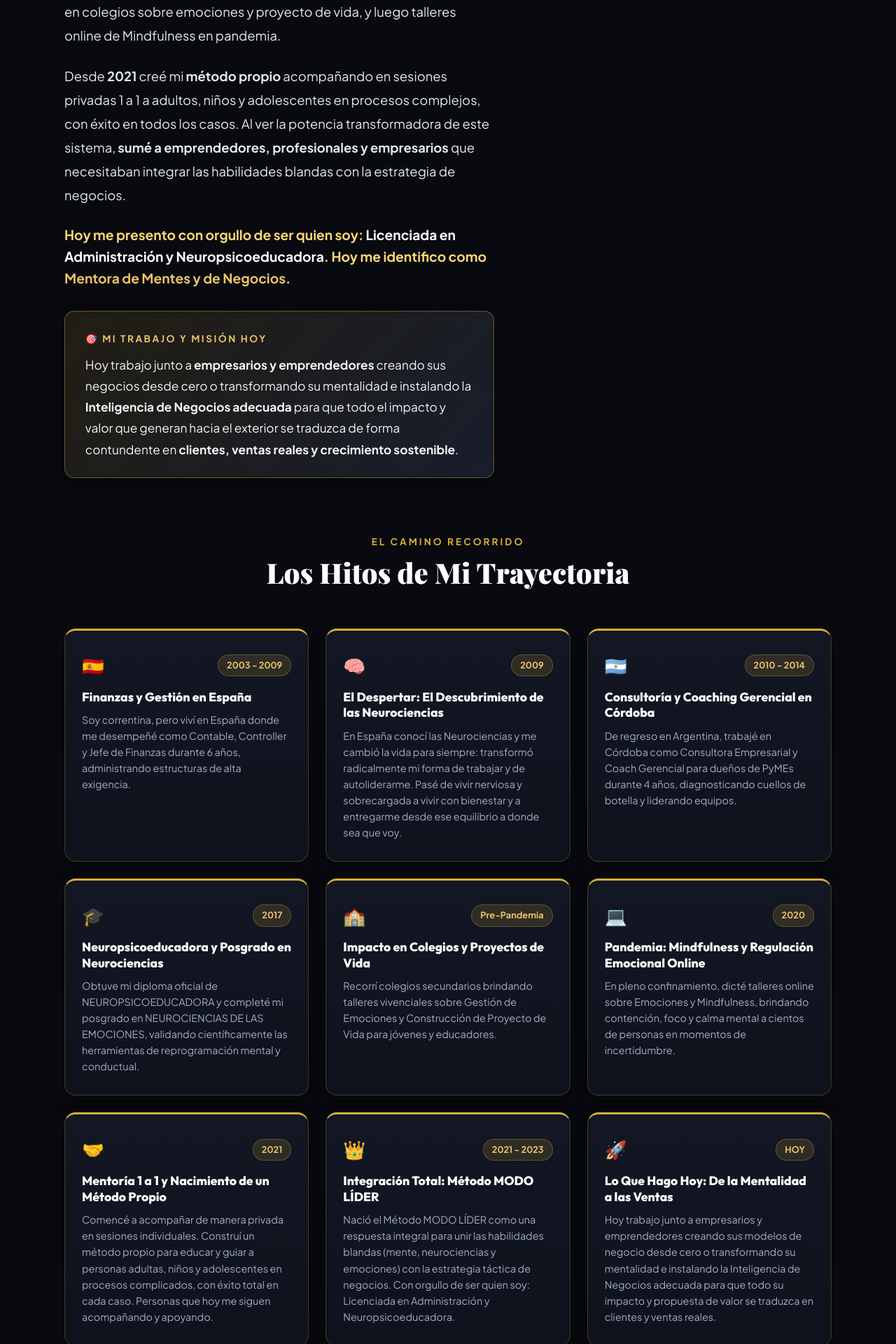
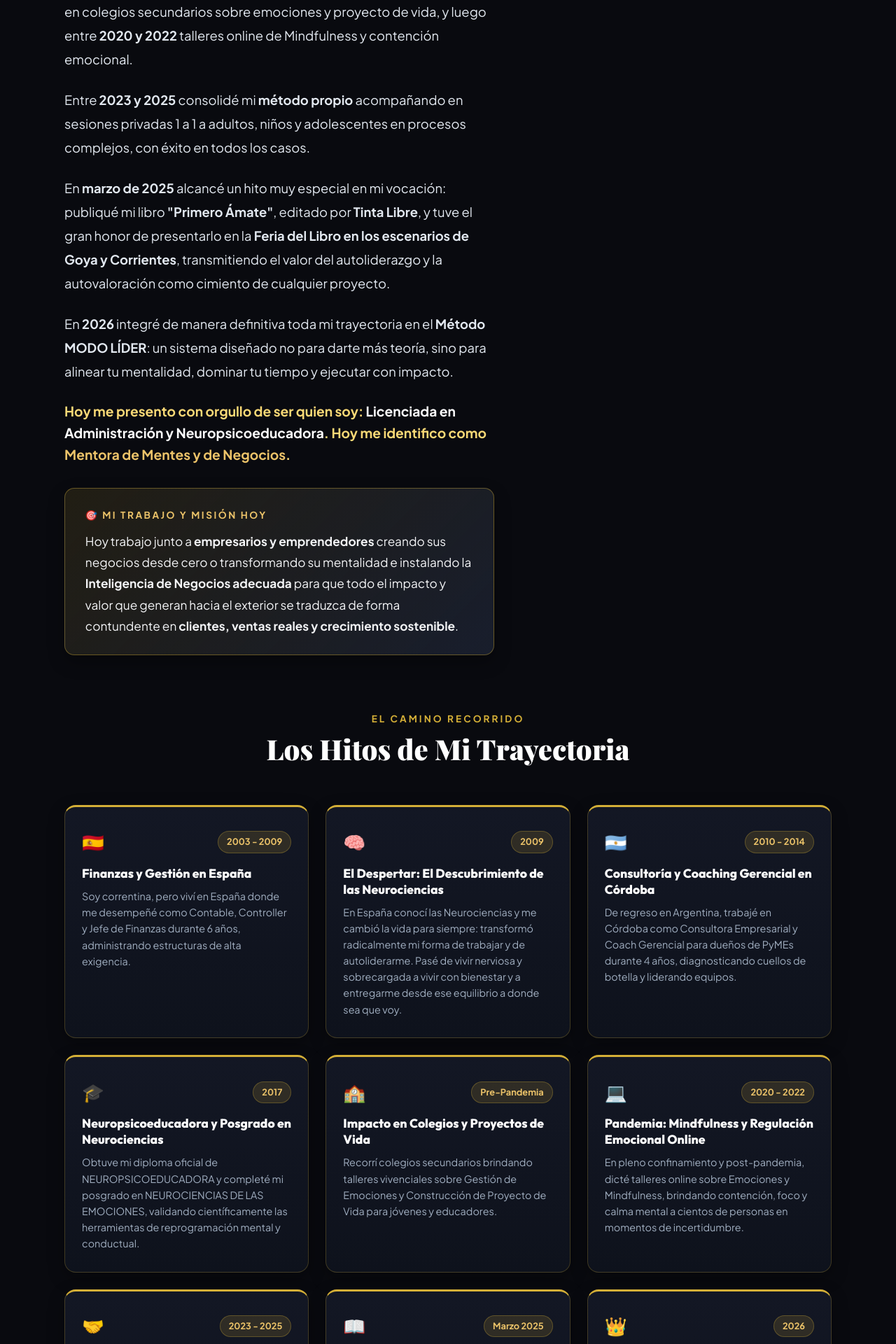
Before and after one commit to romimontiel/metodomodolider, a Next.js app: page /historia in a window 1280 px wide. Shown: the part 1680-3600 px from the top of the page at 70% size. Built offline with nearby package versions, Linux system fonts and the light colour scheme.

Commit message:
Actualizacion cronologica: 2020-2022 pandemia, 2023-2025 mentoria, Marzo 2025 Libro Primero Amate (Tinta Libre) en Feria del Libro Goya y Corrientes, 2026 Metodo Modo Lider

```diff
--- a/src/app/historia/page.js
+++ b/src/app/historia/page.js
@@ -39,22 +39,28 @@ export default function HistoriaPage() {
       desc: "Recorrí colegios secundarios brindando talleres vivenciales sobre Gestión de Emociones y Construcción de Proyecto de Vida para jóvenes y educadores."
     },
     {
-      year: "2020",
+      year: "2020 - 2022",
       flag: "💻",
       title: "Pandemia: Mindfulness y Regulación Emocional Online",
-      desc: "En pleno confinamiento, dicté talleres online sobre Emociones y Mindfulness, brindando contención, foco y calma mental a cientos de personas en momentos de incertidumbre."
+      desc: "En pleno confinamiento y post-pandemia, dicté talleres online sobre Emociones y Mindfulness, brindando contención, foco y calma mental a cientos de personas en momentos de incertidumbre."
     },
     {
-      year: "2021",
+      year: "2023 - 2025",
       flag: "🤝",
-      title: "Mentoría 1 a 1 y Nacimiento de un Método Propio",
-      desc: "Comencé a acompañar de manera privada en sesiones individuales. Construí un método propio para educar y guiar a personas adultas, niños y adolescentes en procesos complicados, con éxito total en cada caso. Personas que hoy me siguen acompañando y apoyando."
+      title: "Mentoría 1 a 1 y Consolidación de un Método Propio",
+      desc: "Acompañamiento privado e intensivo en sesiones individuales a personas adultas, niños y adolescentes en procesos complejos con éxito en todos los casos, sentando las bases clínicas y prácticas de mi metodología."
     },
     {
-      year: "2021 - 2023",
+      year: "Marzo 2025",
+      flag: "📖",
+      title: "Publicación de mi Libro \"Primero Ámate\"",
+      desc: "En marzo de 2025 presenté mi libro 'Primero Ámate', editado por Tinta Libre. Tuve el honor de presentarlo en la Feria del Libro en los escenarios de Goya y Corrientes, inspirando a cientos de personas en el autoliderazgo y amor propio."
+    },
+    {
+      year: "2026",
       flag: "👑",
       title: "Integración Total: Método MODO LÍDER",
-      desc: "Nació el Método MODO LÍDER como una respuesta integral para unir las habilidades blandas (mente, neurociencias y emociones) con la estrategia táctica de negocios. Con orgullo de ser quien soy: Licenciada en Administración y Neuropsicoeducadora."
+      desc: "Nació el Método MODO LÍDER como la convergencia definitiva entre las Neurociencias, la reprogramación mental y la Inteligencia Estratégica de Negocios para erradicar la postergación y liderar con impacto."
     },
     {
       year: "HOY",
@@ -213,11 +219,19 @@ export default function HistoriaPage() {
               </p>
 
               <p style={{ marginBottom: "1.5rem" }}>
-                En <strong>2017</strong> me gradué con diploma oficial como <strong>NEUROPSICOEDUCADORA</strong> y realicé un posgrado en <strong>NEUROCIENCIAS DE LAS EMOCIONES</strong>. Comencé brindando talleres en colegios sobre emociones y proyecto de vida, y luego talleres online de Mindfulness en pandemia.
+                En <strong>2017</strong> me gradué con diploma oficial como <strong>NEUROPSICOEDUCADORA</strong> y realicé un posgrado en <strong>NEUROCIENCIAS DE LAS EMOCIONES</strong>. Comencé brindando talleres en colegios secundarios sobre emociones y proyecto de vida, y luego entre <strong>2020 y 2022</strong> talleres online de Mindfulness y contención emocional.
               </p>
 
               <p style={{ marginBottom: "1.5rem" }}>
-                Desde <strong>2021</strong> creé mi <strong>método propio</strong> acompañando en sesiones privadas 1 a 1 a adultos, niños y adolescentes en procesos complejos, con éxito en todos los casos. Al ver la potencia transformadora de este sistema, <strong>sumé a emprendedores, profesionales y empresarios</strong> que necesitaban integrar las habilidades blandas con la estrategia de negocios.
+                Entre <strong>2023 y 2025</strong> consolidé mi <strong>método propio</strong> acompañando en sesiones privadas 1 a 1 a adultos, niños y adolescentes en procesos complejos, con éxito en todos los casos.
+              </p>
+
+              <p style={{ marginBottom: "1.5rem" }}>
+                En <strong>marzo de 2025</strong> alcancé un hito muy especial en mi vocación: publiqué mi libro <strong>&quot;Primero Ámate&quot;</strong>, editado por <strong>Tinta Libre</strong>, y tuve el gran honor de presentarlo en la <strong>Feria del Libro en los escenarios de Goya y Corrientes</strong>, transmitiendo el valor del autoliderazgo y la autovaloración como cimiento de cualquier proyecto.
+              </p>
+
+              <p style={{ marginBottom: "1.5rem" }}>
+                En <strong>2026</strong> integré de manera definitiva toda mi trayectoria en el <strong>Método MODO LÍDER</strong>: un sistema diseñado no para darte más teoría, sino para alinear tu mentalidad, dominar tu tiempo y ejecutar con impacto.
               </p>
 
               <p style={{ marginBottom: "1.5rem", color: "#F9D976", fontWeight: "750", fontSize: "1.2rem", lineHeight: "1.6" }}>
```
